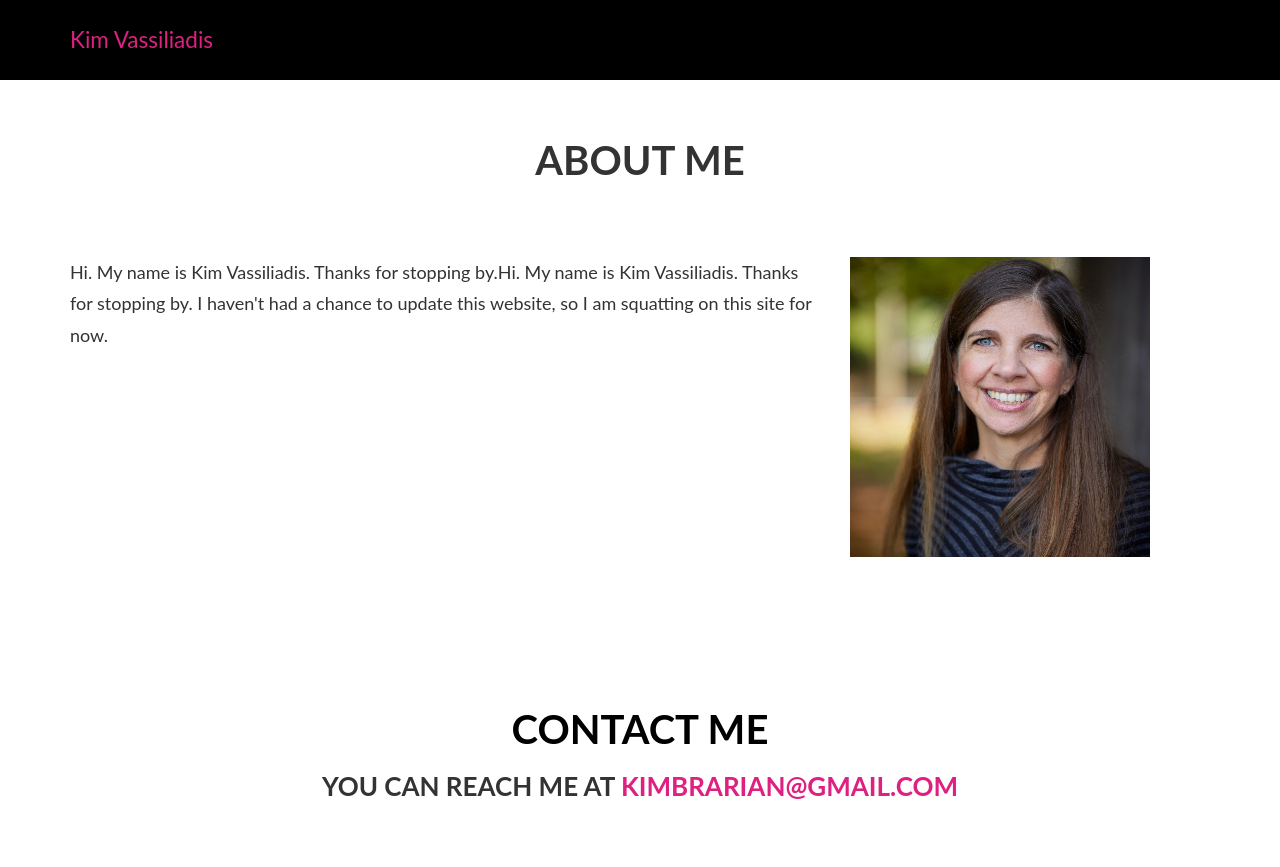
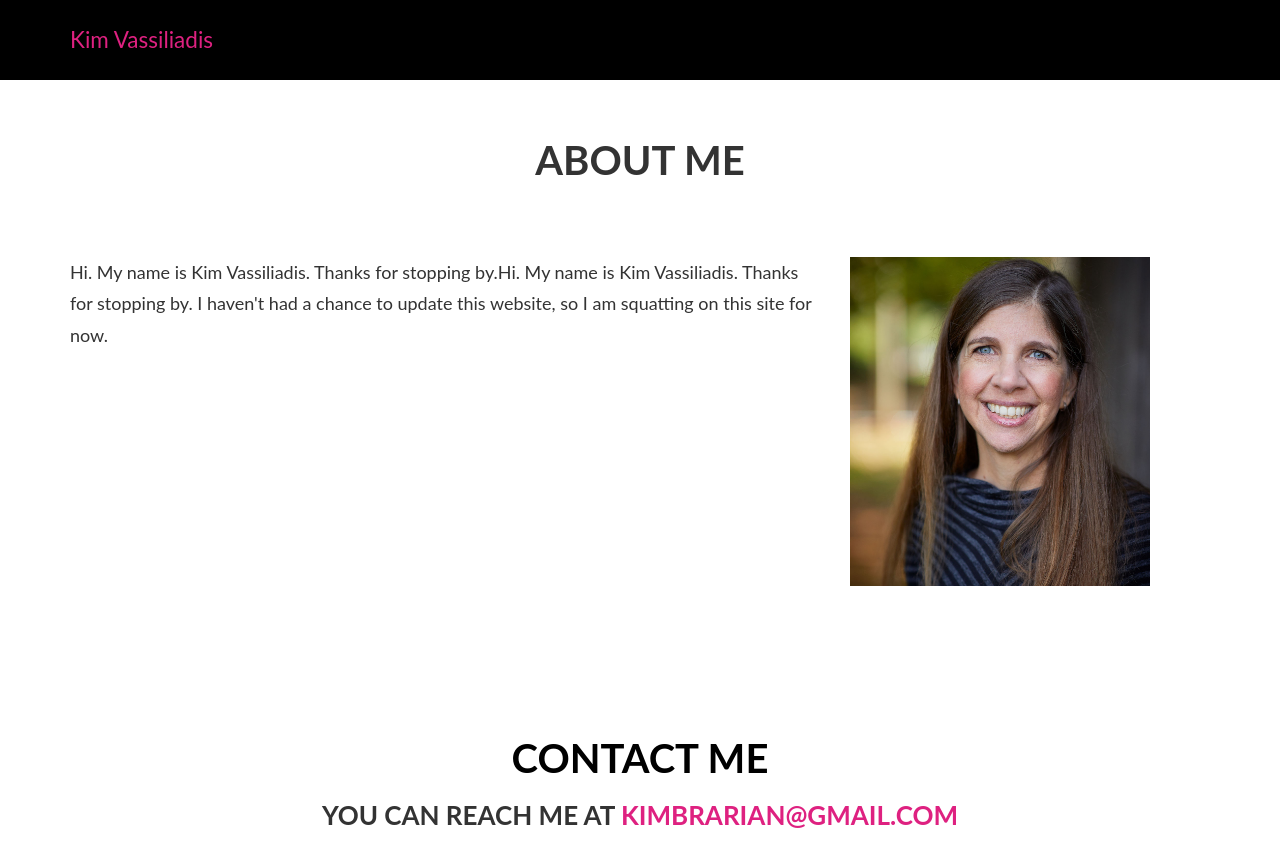
Before and after one commit to kimbrarian/jekyll, a Jekyll site: the page built from index.html, in a window 1280 px wide and 900 px high, scrolled down 664 px. Shown: the top 867 px of the window. Built offline with Jekyll 4.4.1, drawn with Linux system fonts in a browser that asks for light colours.

Commit message:
Update about.html

```diff
--- a/_includes/about.html
+++ b/_includes/about.html
@@ -36,7 +36,7 @@ n <!-- About Section -->
                     </p> -->
                 </div>
                 <div class="col-xs-12 col-sm-12 col-lg-3">
-                    <img src="img/about/Vassiliadis-squarei.jpg" alt="headshot" height="300px" width="300px" />
+                    <img src="img/about/Vassiliadis-squarei.jpg" alt="headshot" height="329px" width="300px" />
                 </div>
                 <div class="col-xs-1 col-sm-1 col-lg-1"> </div>
                 </div>
```
